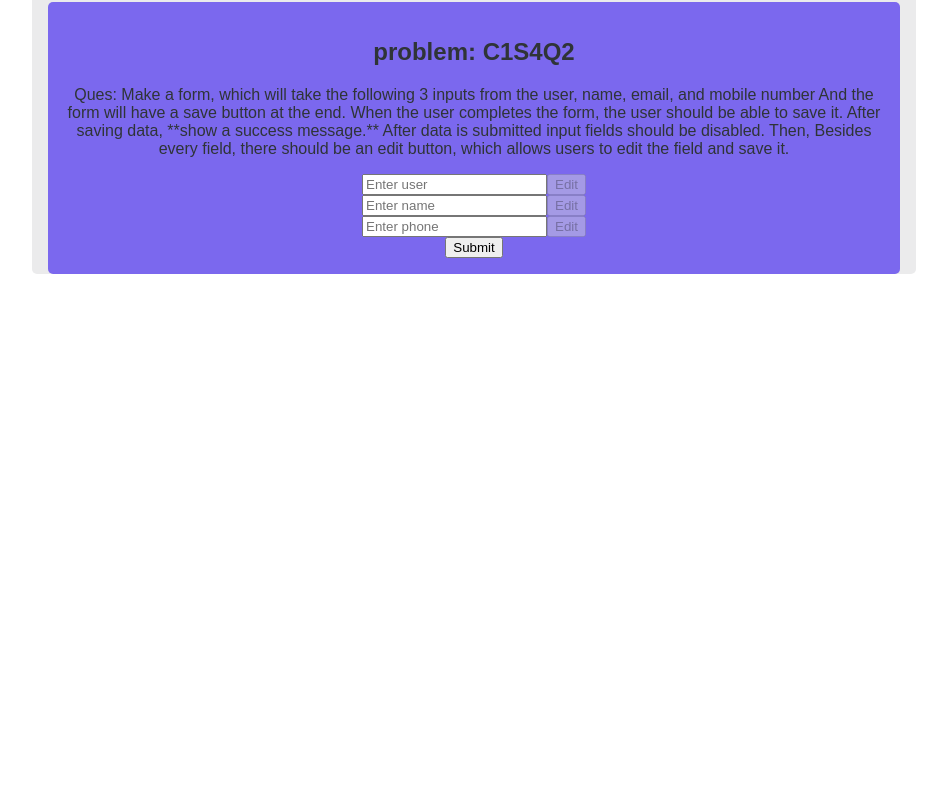
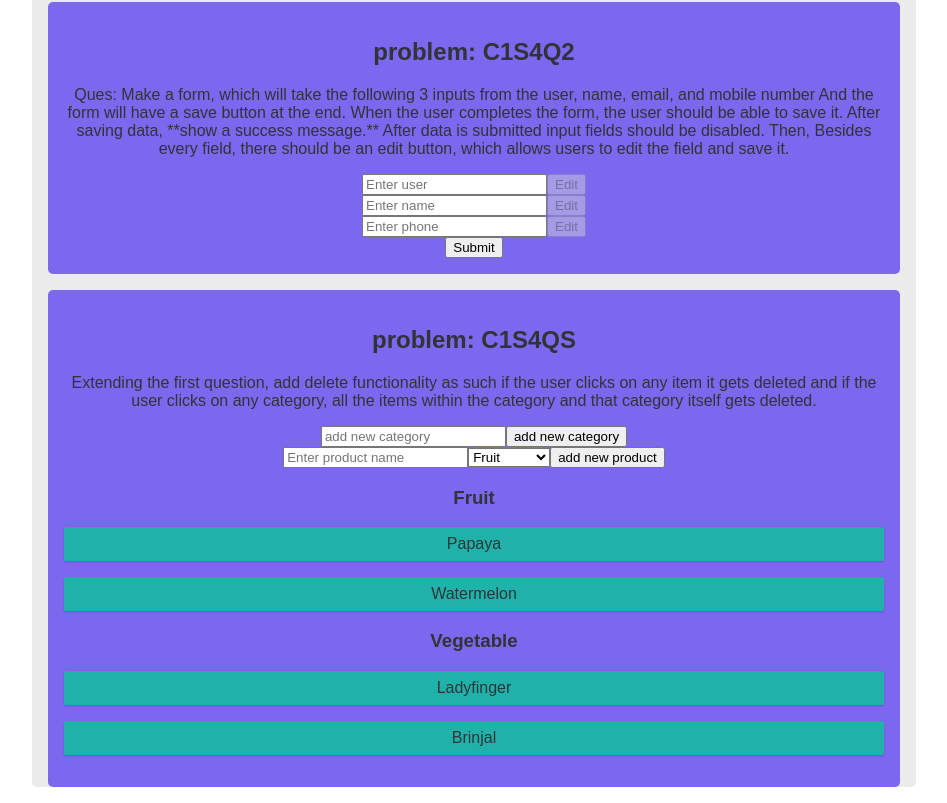
Before and after one commit to SK02K1/np3-solutions, a React (Create React App) app: page /cycles/1 in a window 1280 px wide. Shown: the part 4310-5113 px from the top of the page, without its empty margins (166-1113 px from the left). Before the commit the page ends 4600 px from the top, so only its background shows below. Built offline with nearby package versions, Linux system fonts and the light colour scheme.

Commit message:
feat: add problem C1S4QS solution

```diff
--- a/src/data/cycles.js
+++ b/src/data/cycles.js
@@ -1,7 +1,7 @@
 import { C1S1Q1, C1S1Q2, C1S1QS } from "../solutions/cycle-1/set-1";
 import { C1S2Q1, C1S2Q2, C1S2QS } from "../solutions/cycle-1/set-2";
 import { C1S3Q1, C1S3Q2, C1S3QS } from "../solutions/cycle-1/set-3";
-import { C1S4Q1, C1S4Q2 } from "../solutions/cycle-1/set-4";
+import { C1S4Q1, C1S4Q2, C1S4QS } from "../solutions/cycle-1/set-4";
 
 export const cycles = [
   {
@@ -18,7 +18,8 @@ export const cycles = [
       <C1S3Q2 />,
       <C1S3QS />,
       <C1S4Q1 />,
-      <C1S4Q2 />
+      <C1S4Q2 />,
+      <C1S4QS />
     ]
   }
 ];
--- /dev/null
+++ b/src/solutions/cycle-1/set-4/StarQues.jsx
@@ -0,0 +1,124 @@
+import { useState } from "react";
+
+const initialProductsData = [
+  {
+    category: "Fruit",
+    products: ["Papaya", "Watermelon"]
+  },
+  {
+    category: "Vegetable",
+    products: ["Ladyfinger", "Brinjal"]
+  }
+];
+
+export const StarQues = () => {
+  const [productsData, setProductsData] = useState(initialProductsData);
+  const [category, setCategory] = useState("");
+  const [productName, setProductName] = useState("");
+  const [productCategory, setProductCategory] = useState("Fruit");
+
+  const categories = productsData.map(({ category }) => category);
+
+  const addNewCategory = (e) => {
+    e.preventDefault();
+    setProductsData((prevData) => prevData.concat({ category, products: [] }));
+    setCategory("");
+  };
+
+  const addNewProduct = (e) => {
+    e.preventDefault();
+    setProductsData((prevData) =>
+      prevData.map((data) => {
+        const { category } = data;
+        return category === productCategory
+          ? { ...data, products: data.products.concat(productName) }
+          : data;
+      })
+    );
+    setProductName("");
+  };
+
+  const removeProduct = (selectedProduct) => {
+    setProductsData((prevData) =>
+      prevData.map((data) => ({
+        ...data,
+        products: data.products.filter((product) => product !== selectedProduct)
+      }))
+    );
+  };
+
+  const removeCategory = (selectedCategory) => {
+    setProductsData((prevData) =>
+      prevData.filter(({ category }) => category !== selectedCategory)
+    );
+  };
+
+  return (
+    <div className="solution">
+      <h2>problem: C1S4QS</h2>
+      <p>
+        Extending the first question, add delete functionality as such if the
+        user clicks on any item it gets deleted and if the user clicks on any
+        category, all the items within the category and that category itself
+        gets deleted.
+      </p>
+      <form onSubmit={addNewCategory}>
+        <input
+          onChange={(e) => setCategory(e.target.value)}
+          type="text"
+          name="category"
+          id="category"
+          value={category}
+          placeholder="add new category"
+          required
+        />
+        <button>add new category</button>
+      </form>
+      <form onSubmit={addNewProduct}>
+        <input
+          onChange={(e) => setProductName(e.target.value)}
+          type="text"
+          name="productName"
+          id="productName"
+          value={productName}
+          placeholder="Enter product name"
+          required
+        />
+        <select
+          onChange={(e) => setProductCategory(e.target.value)}
+          name="productCategory"
+          id="productCategory"
+        >
+          {categories.map((category) => (
+            <option key={category} value={category}>
+              {category}
+            </option>
+          ))}
+        </select>
+        <button>add new product</button>
+      </form>
+      <div>
+        {productsData.map(({ category, products }) => {
+          return (
+            <div key={category}>
+              <h3 onClick={() => removeCategory(category)}>{category}</h3>
+              <div>
+                {products.map((product) => {
+                  return (
+                    <div
+                      onClick={() => removeProduct(product)}
+                      className="list-item"
+                      key={product}
+                    >
+                      {product}
+                    </div>
+                  );
+                })}
+              </div>
+            </div>
+          );
+        })}
+      </div>
+    </div>
+  );
+};
--- a/src/solutions/cycle-1/set-4/index.js
+++ b/src/solutions/cycle-1/set-4/index.js
@@ -1,2 +1,3 @@
 export { QuesOne as C1S4Q1 } from "./QuesOne";
 export { QuesTwo as C1S4Q2 } from "./QuesTwo";
+export { StarQues as C1S4QS } from "./StarQues";
```
